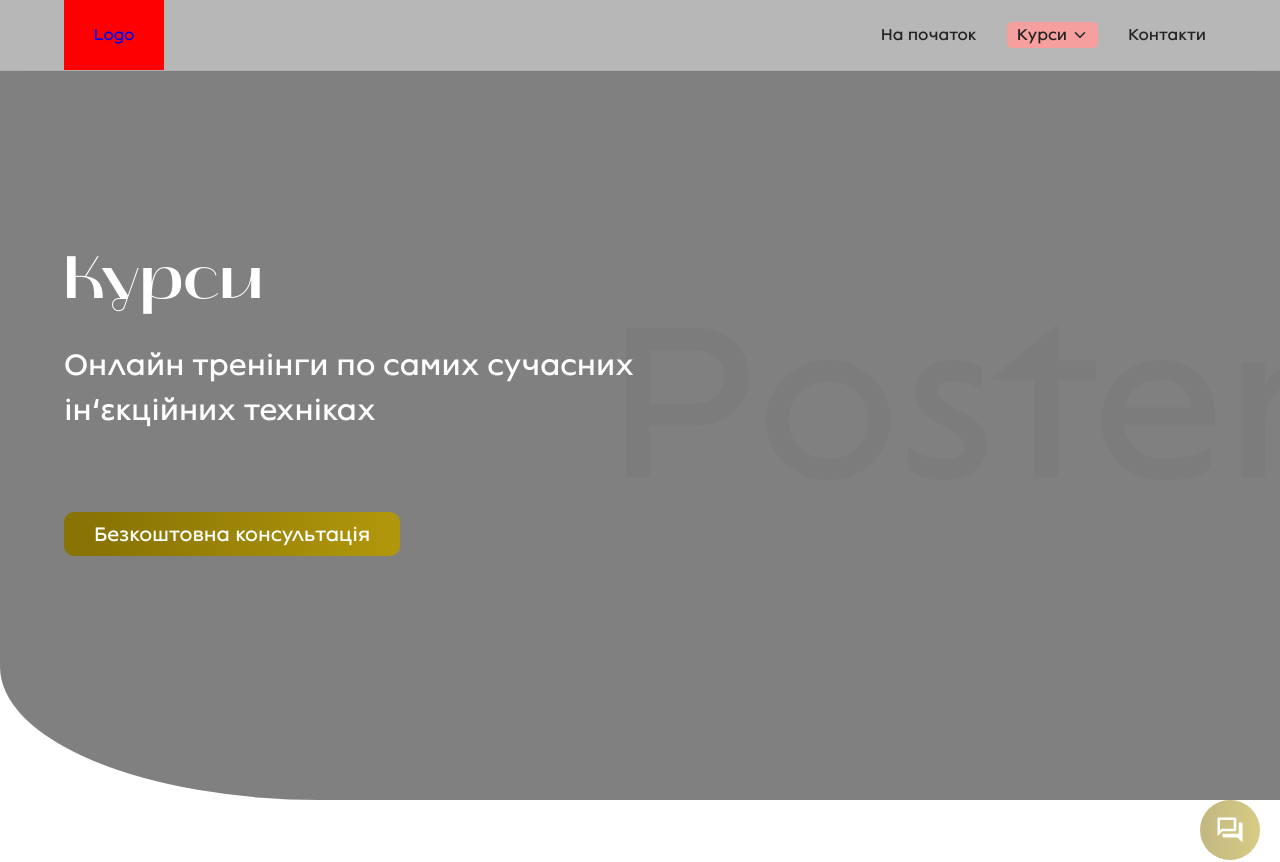
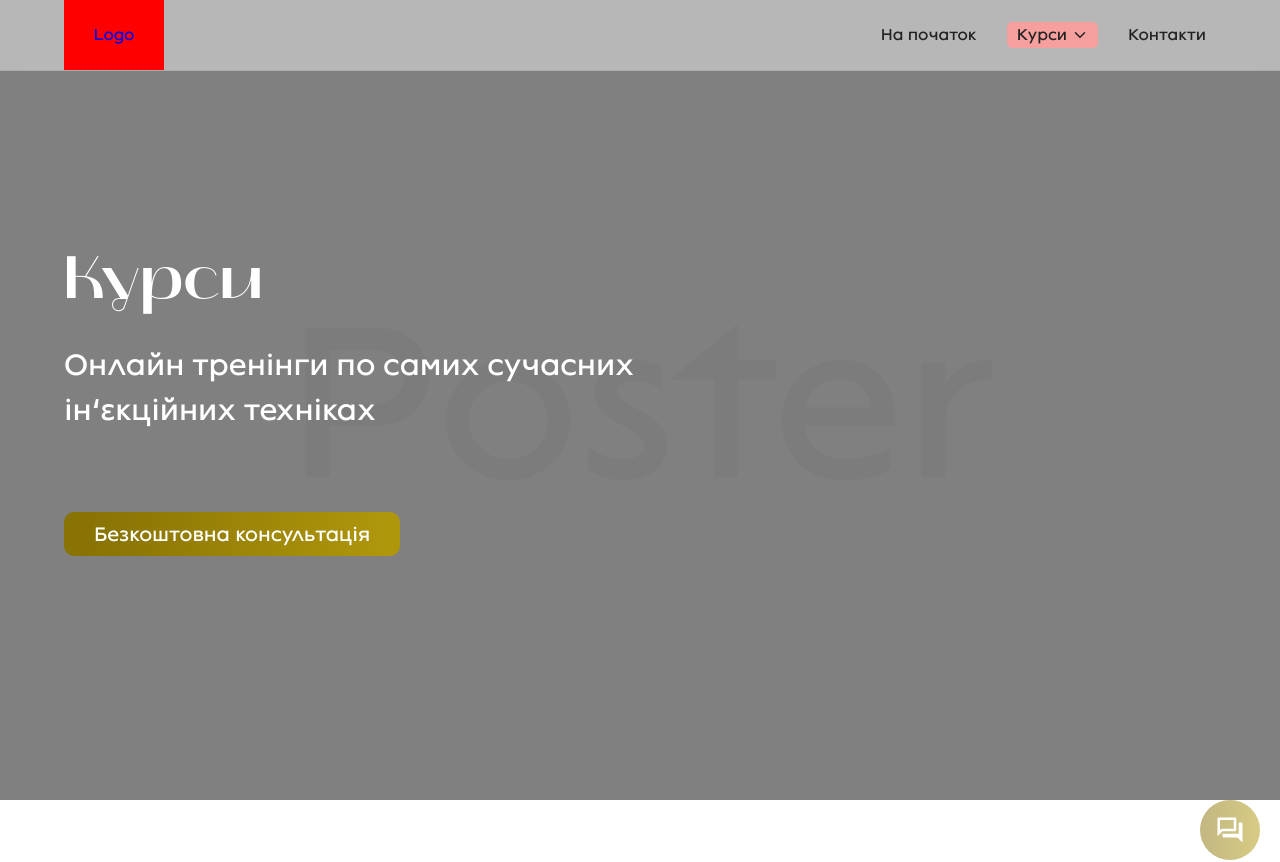
Before and after one commit to kriachko-artem/kalashnyk_lab, a React (Create React App) app: page /courses in a window 1280 px wide. Shown: the top 862 px of the page. Built offline with nearby package versions, Linux system fonts and the light colour scheme.

Commit message:
Fix Poster on "Courses" pages

```diff
--- a/src/pages/Courses/Courses.js
+++ b/src/pages/Courses/Courses.js
@@ -6,9 +6,6 @@ import {ButtonConsultation} from "../../components/ButtonConsultation/ButtonCons
 export function Courses () {
 
    const posterStyles = {
-      poster:{
-         alignItems: 'flex-start',
-      },
       content: {
          alignSelf: 'flex-start',
          textAlign: 'left',
```
